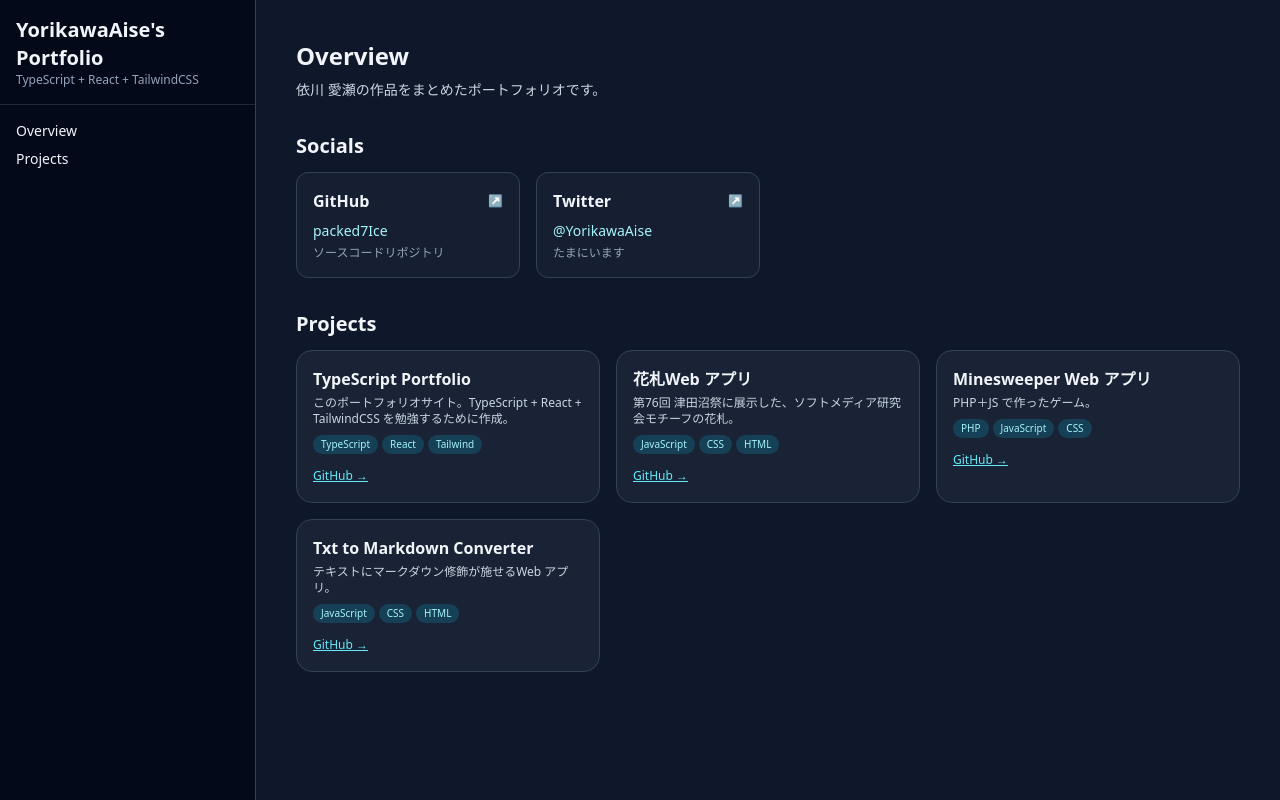
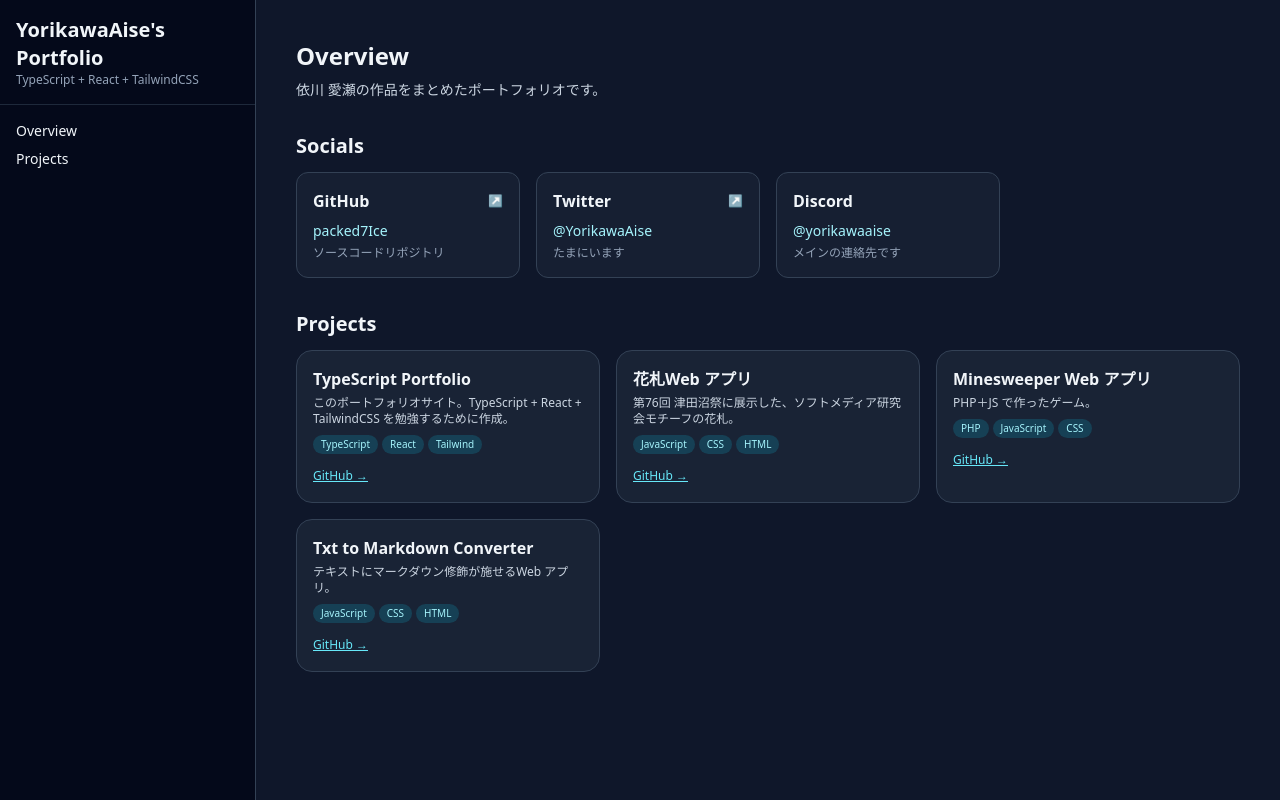
Before and after one commit to packed7Ice/typescript_portfolio, a React (Vite) app: page / in a window 1280 px wide. Built offline with nearby package versions, Linux system fonts and the light colour scheme.

Commit message:
feat: ソーシャルカードコンポーネント、関連する型とデータを追加し、デプロイスクリプトとnpmコマンドを導入しました。

```diff
--- a/package.json
+++ b/package.json
@@ -7,7 +7,9 @@
     "dev": "vite",
     "build": "tsc -b && vite build",
     "lint": "eslint .",
-    "preview": "vite preview"
+    "preview": "vite preview",
+    "deploy": "gh-pages -d dist",
+    "deploy:local": "powershell -ExecutionPolicy Bypass -File ./deploy.ps1"
   },
   "dependencies": {
     "react": "^19.2.0",
--- a/src/components/SocialCard.tsx
+++ b/src/components/SocialCard.tsx
@@ -1,21 +1,35 @@
 import type { SocialLink } from "../types/social";
 
 export const SocialCard = ({ platform, url, username, description }: SocialLink) => {
-  return (
-    <a
-      href={url}
-      target="_blank"
-      rel="noopener noreferrer"
-      className="block p-4 rounded-xl border transition border-slate-700 bg-slate-800/50 hover:bg-slate-800 hover:border-cyan-400 group"
-    >
+  const content = (
+    <>
       <div className="flex justify-between items-center mb-2">
-        <h3 className="font-semibold transition-colors text-slate-100 group-hover:text-cyan-300">
+        <h3 className={`font-semibold transition-colors text-slate-100 ${url ? "group-hover:text-cyan-300" : ""}`}>
           {platform}
         </h3>
-        <span className="text-xs text-slate-500">↗</span>
+        {url && <span className="text-xs text-slate-500">↗</span>}
       </div>
       {username && <p className="mb-1 text-sm text-cyan-200">{username}</p>}
       {description && <p className="text-xs text-slate-400">{description}</p>}
-    </a>
+    </>
+  );
+
+  if (url) {
+    return (
+      <a
+        href={url}
+        target="_blank"
+        rel="noopener noreferrer"
+        className="block p-4 rounded-xl border transition border-slate-700 bg-slate-800/50 hover:bg-slate-800 hover:border-cyan-400 group"
+      >
+        {content}
+      </a>
+    );
+  }
+
+  return (
+    <div className="block p-4 rounded-xl border border-slate-700 bg-slate-800/50">
+      {content}
+    </div>
   );
 };
--- a/src/data/socials.ts
+++ b/src/data/socials.ts
@@ -15,4 +15,11 @@ export const socials: SocialLink[] = [
     username: "@YorikawaAise",
     description: "たまにいます",
   },
+  {
+    id: "discord",
+    platform: "Discord",
+    url: undefined, // URL遷移を無効化
+    username: "@yorikawaaise",
+    description: "メインの連絡先です",
+  }
 ];
--- a/src/types/social.ts
+++ b/src/types/social.ts
@@ -1,7 +1,7 @@
 export interface SocialLink {
   id: string;
   platform: string;
-  url: string;
+  url?: string;
   username?: string;
   description?: string;
 }
```
Also changed, not shown: 1 other file (tests, documents, lock files or other folders).
